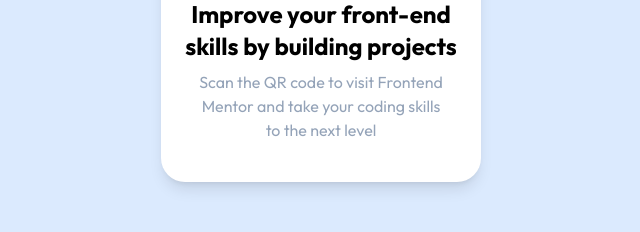
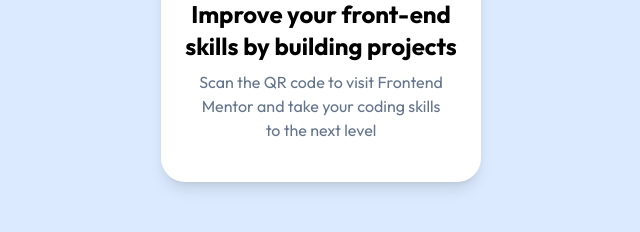
Before and after one commit to Coltensiemer/qr-code-frontendmentor, a React (Vite) app: page / in a window 1280 px wide. Shown: the part 446-678 px from the top of the page, without its empty margins (319-959 px from the left). Built offline with nearby package versions, Linux system fonts and the light colour scheme.

Commit message:
all access test passed

```diff
--- a/src/components/Main.jsx
+++ b/src/components/Main.jsx
@@ -6,7 +6,7 @@
         <div className=" bg-white container shadow-lg m-auto my-32 w-80 flex flex-col items-center gap-2 rounded-3xl">
         <img class="w-72 h-72 pt-4 px-4 rounded-t-3xl rounded-b-2xl" src={Image} alt="Scan Code"/>
         <h1 className="text-center font-outfit font-bold text-2xl top-50 pt-5 px-4"> Improve your front-end skills by building projects</h1>
-        <p className="text-center text-slate-400 font-outfit font-normal color px-8 pb-10">Scan the QR code to visit Frontend Mentor and take your coding skills to the next level</p>
+        <p className="text-center text-slate-500 font-outfit font-normal color px-8 pb-10">Scan the QR code to visit Frontend Mentor and take your coding skills to the next level</p>
         </div>
     )
 }
```
